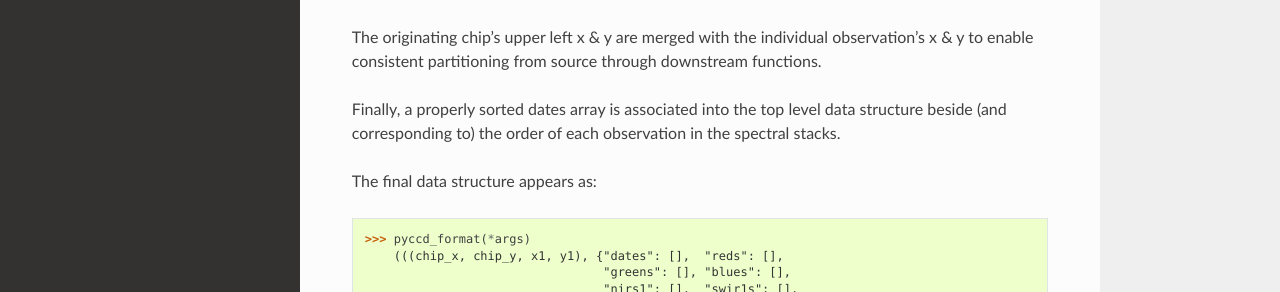
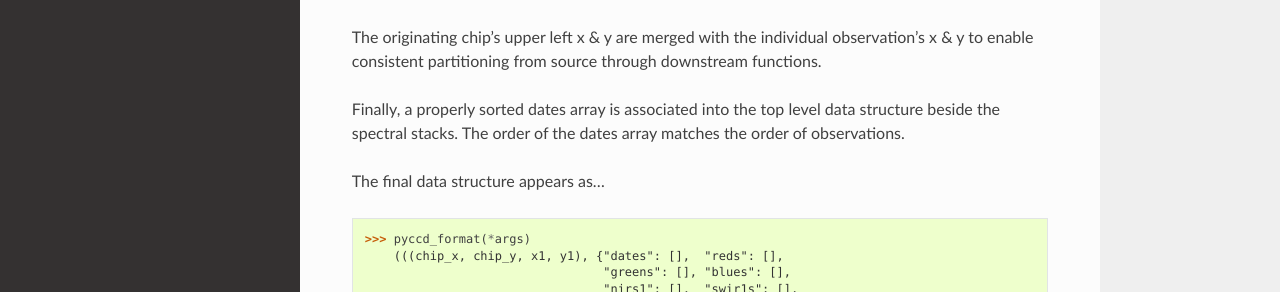
Before and after one commit to USGS-EROS/lcmap-merlin, a Sphinx documentation site: the page built from docs/source/design.rst, in a window 1280 px wide and 900 px high, scrolled down 968 px. Shown: the part 234-526 px from the top of the window. Built offline with Sphinx 7.4.7 and the Read the Docs theme 2.0.0, drawn with Linux system fonts in a browser that asks for light colours; formulas are drawn with MathJax 3.

Commit message:
final update for docs.  rc2 is ready to go.

```diff
--- a/docs/source/cookbook.rst
+++ b/docs/source/cookbook.rst
@@ -68,7 +68,7 @@ Retrieve Chips & Specs
         'green': 'http://host/landsat/v1/chip-specs?q=tags:green AND sr',
         'blue':  'http://host/landsat/v1/chip-specs?q=tags:blue AND sr'}
 
-    chips, specs = chips_and_specs(point=(123,456),
+    chips, specs = chips_and_specs(point=(123, 456),
                                    acquired='1980-01-01/2017-08-22',
                                    queries=queries,
                                    chips_fn=chips_fn,
--- a/docs/source/design.rst
+++ b/docs/source/design.rst
@@ -38,10 +38,10 @@ individual observation's x & y to enable consistent partitioning from source
 through downstream functions.
 
 Finally, a properly sorted dates array is associated into the top level
-data structure beside (and corresponding to) the order of each observation in
-the spectral stacks.
+data structure beside the spectral stacks.  The order of the dates array matches
+the order of observations.
 
-The final data structure appears as:
+The final data structure appears as...
 
 .. code-block:: python3
 
```
